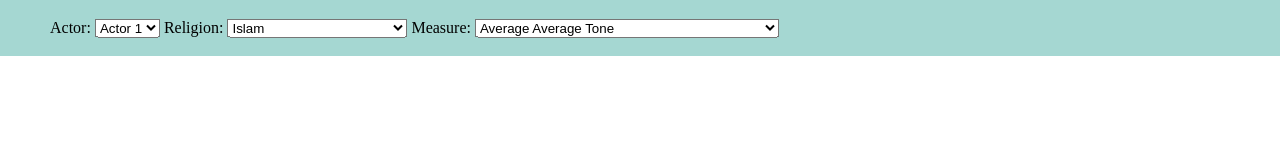
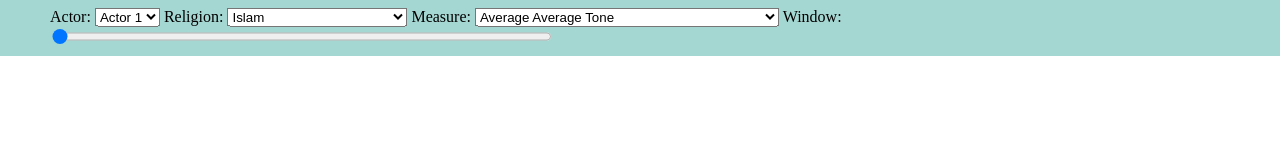
Before and after one commit to silvanheller/hackathon-scads-ui, a plain HTML site: page index.html in a window 1280 px wide. Drawn offline with Linux system fonts and the light colour scheme; no server answers.

Commit message:
ability to change with slider between windows

```diff
--- a/index.html
+++ b/index.html
@@ -49,6 +49,8 @@
                 <option value="8">Verbal Conflict Percentage (QuadClass3)</option>
                 <option value="9">Material Conflict Percentage (QuadClass4)</option>
             </select>
+            Window:
+            <input type="range" min="1" max="19" value="1" name="window" id="windowSlider">
         </form>
     </div>
     <div id="container"></div>
--- a/test.css
+++ b/test.css
@@ -22,6 +22,10 @@ body {
     transform: translate(0, -50%)
 }
 
+#windowSlider {
+    width:500px;
+}
+
 #container {
     width:100%;
     height:93%;
--- a/test.js
+++ b/test.js
@@ -21,6 +21,11 @@ $(document).ready(function() {
     }
     measure = parseInt(measure);
 
+    var window = "1";
+    if (queryDict.window !== undefined) {
+        window = queryDict.window;
+    }
+
     $("#actorDropdown")
         .val(actor)
         .change(function () {
@@ -39,11 +44,17 @@ $(document).ready(function() {
             $("#dropdownform").submit();
         });
 
+    $("#windowSlider")
+        .val(window)
+        .change(function () {
+            $("#dropdownform").submit();
+        });
+
     var data = [];
 
     var rawFile = new XMLHttpRequest();
-    //country,religionPrefix,actorNumber,count,avgGoldstein,avgAvgTone,sumQuadClass1,sumQuadClass2,sumQuadClass3,sumQuadClass4
-    rawFile.open("GET", "./export.csv", false);
+    //country,religionPrefix,actorNumber,count,avgGoldstein,avgAvgTone,quadClass1Percentage,quadClass2Percentage,quadClass3Percentage,quadClass4Percentage,windowIndex,windowStart
+    rawFile.open("GET", "./storage/export_"+window+".csv", false);
     rawFile.onreadystatechange = function ()
     {
         if(rawFile.readyState === 4)
```
Also changed, not shown: 1 other file.
